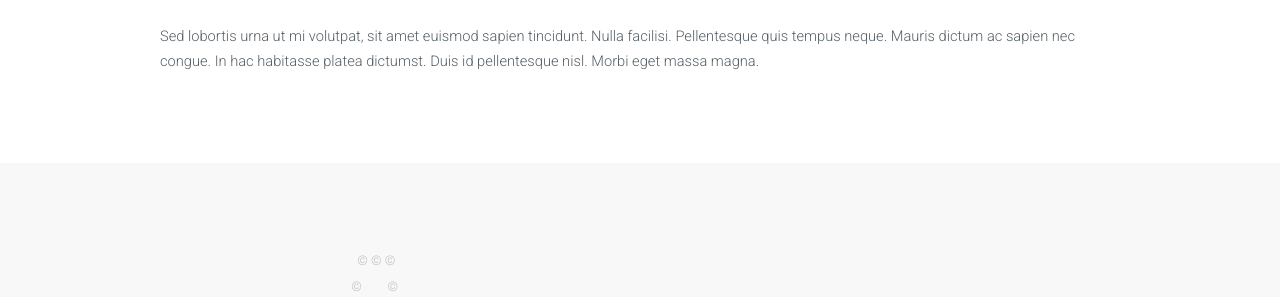
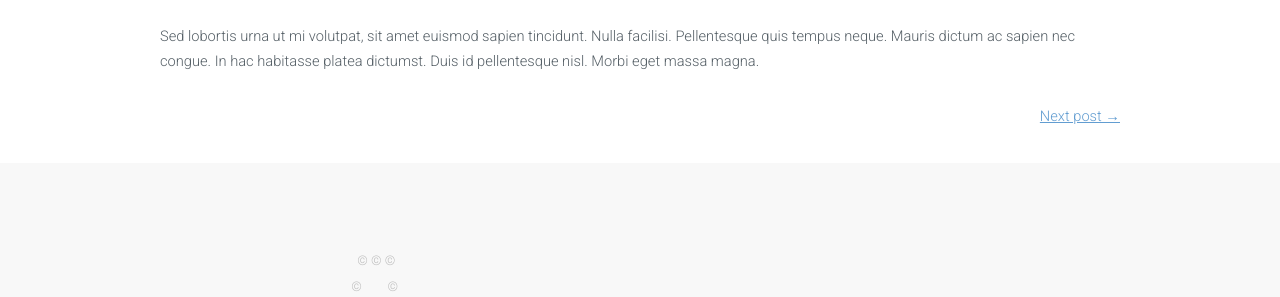
Before and after one commit to NILOIDE/NILOIDE.github.io, a Jekyll site: the page built from _posts/2015-02-17-Curabitur.markdown, in a window 1280 px wide and 1357 px high. Shown: the part 973-1270 px from the top of the window. Built offline with Jekyll 4.4.1, drawn with Linux system fonts in a browser that asks for light colours.

Commit message:
Fixed next blog entry

```diff
--- a/index.html
+++ b/index.html
@@ -32,11 +32,8 @@
 						<div class="8u">
 							<section>
 								<h2>A brave new world</h2>
-								<a href="#" class="image fit"><img src="images/pic01.jpg" alt="" /></a>
+								<a href="#" class="image fit"><img src="images/road_timelapse.png" alt="" /></a>
 								<p>Coming soon.</p>
-								<ul class="actions">
-									<li><a href="#" class="button alt">Read</a></li>
-								</ul>
 							</section>
 						</div>
 					</div>
```
Also changed, not shown: _posts/2019-06-23-The_pursuit_of_automation.markdown (renamed from _posts/23-06-2019-The_pursuit_of_automation.markdown).
